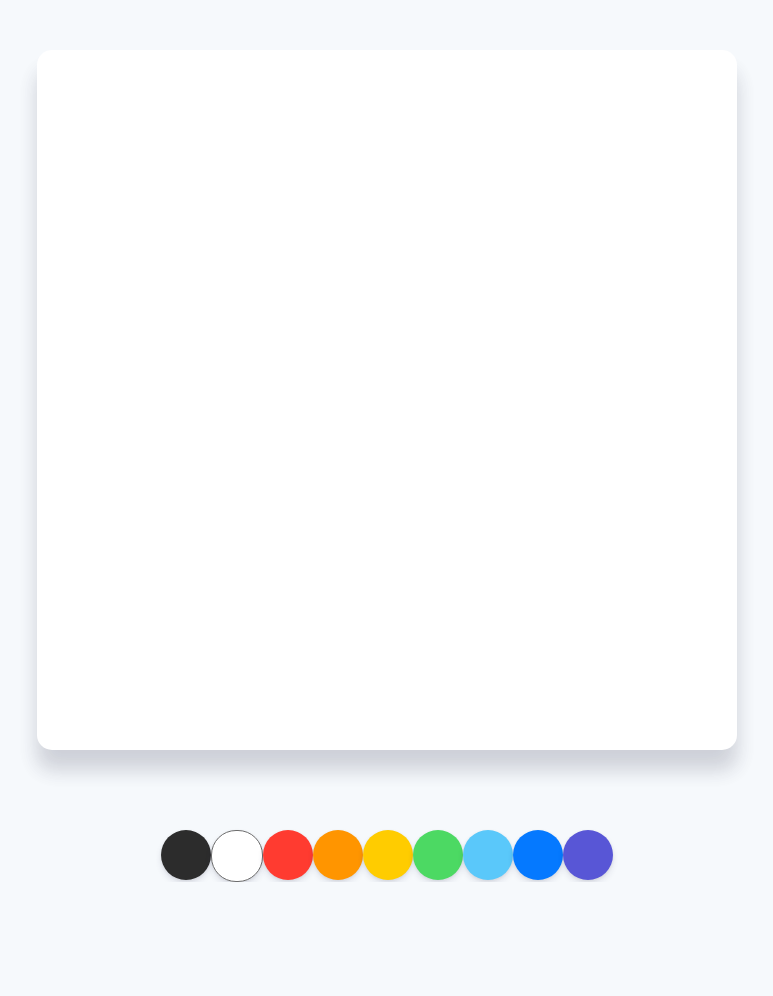
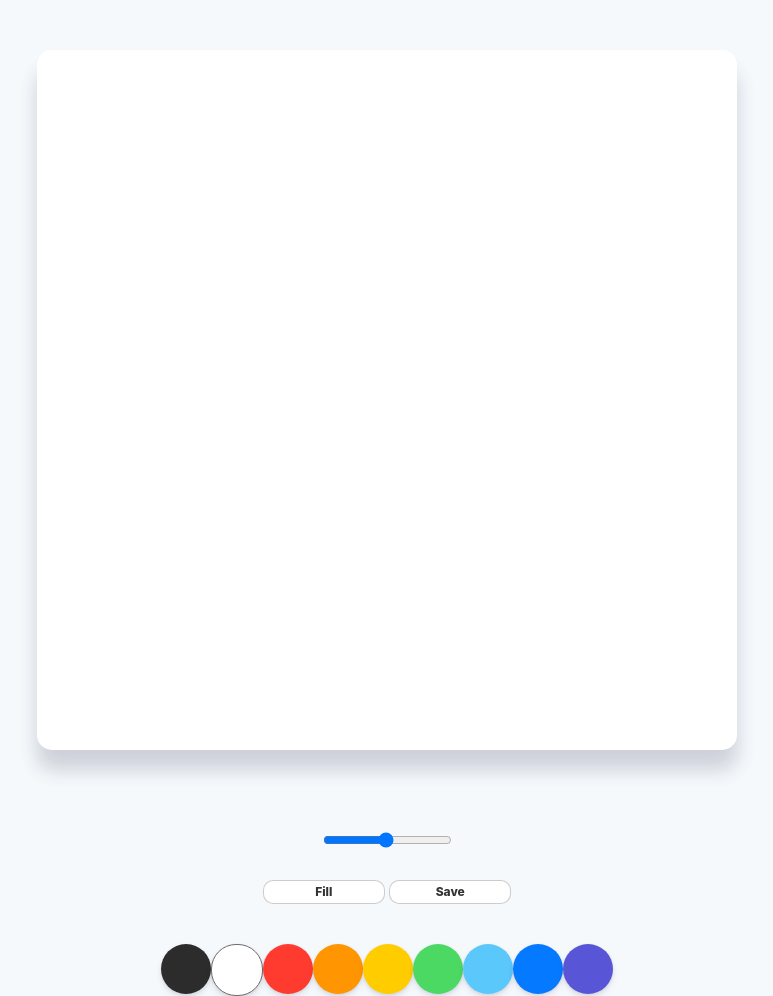
Before and after one commit to saltylassi/JS_paint, a plain HTML site: page index.html in a window 1280 px wide. Shown: the whole page, without its empty margins (253-1026 px from the left). Before the commit the page ends 882 px from the top, so only its background shows below. Drawn offline with Linux system fonts and the light colour scheme.

Commit message:
Init
styles

```diff
--- a/index.html
+++ b/index.html
@@ -9,6 +9,13 @@
     <body>
         <canvas id="jsCanvas" class="canvas"> </canvas>
         <div class="controls">
+            <div class="controls__range">
+                <input type="range" id="jsRange" min="0.1" max="5.0" value="2.5" step="0.1" />
+            </div>
+            <div class="controls__btns">
+                <button id="jsMode">Fill</button>
+                <button id="jsSave">Save</button>
+            </div>
             <div class="controls__colors" id="jsColors">
                 <div class="controls__color" style="background-color: #2c2c2c"></div>
                 <div class="controls__color" style="background-color: white; border: 0.2px solid rgb(109, 109, 109)"></div>
--- a/style.css
+++ b/style.css
@@ -19,6 +19,32 @@ body {
 
 .controls {
     margin-top: 80px;
+    display: flex;
+    flex-direction: column;
+    align-items: center;
+}
+
+.controls .controls__btns {
+    margin-bottom: 40px;
+}
+
+.controls__btns button {
+    all: unset;
+    cursor: pointer;
+    background-color: white;
+    padding: 5px 20px;
+    width: 80px;
+    text-align: center;
+    border-radius: 10px;
+    box-shadow: 0 4px 6px rgba(50, 50, 93, 0.11), 0 1px px rgba(0, 0, 0, 0.08);
+    border: 1px solid rgba(0, 0, 0, 0.2);
+    color: rgba(0, 0, 0, 0.8);
+    font-weight: 800;
+    font-size: 12px;
+}
+
+.controls__btns button:active {
+    transform: scale(0.9);
 }
 
 .controls .controls__colors {
@@ -32,3 +58,7 @@ body {
     cursor: pointer;
     box-shadow: 0 4px 6px rgba(50, 50, 93, 0.11), 0 1px 3px rgba(0, 0, 0, 0.08);
 }
+
+.controls .controls__range {
+    margin-bottom: 30px;
+}
```
